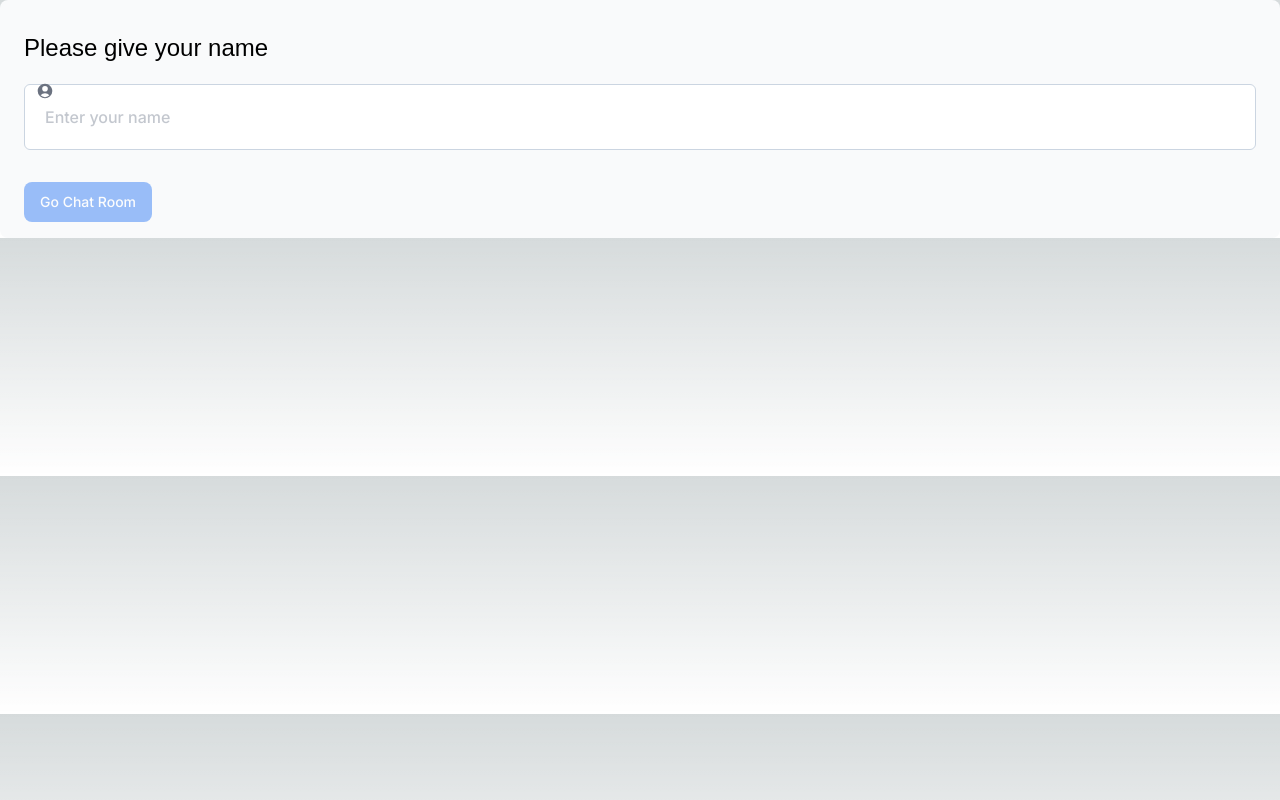
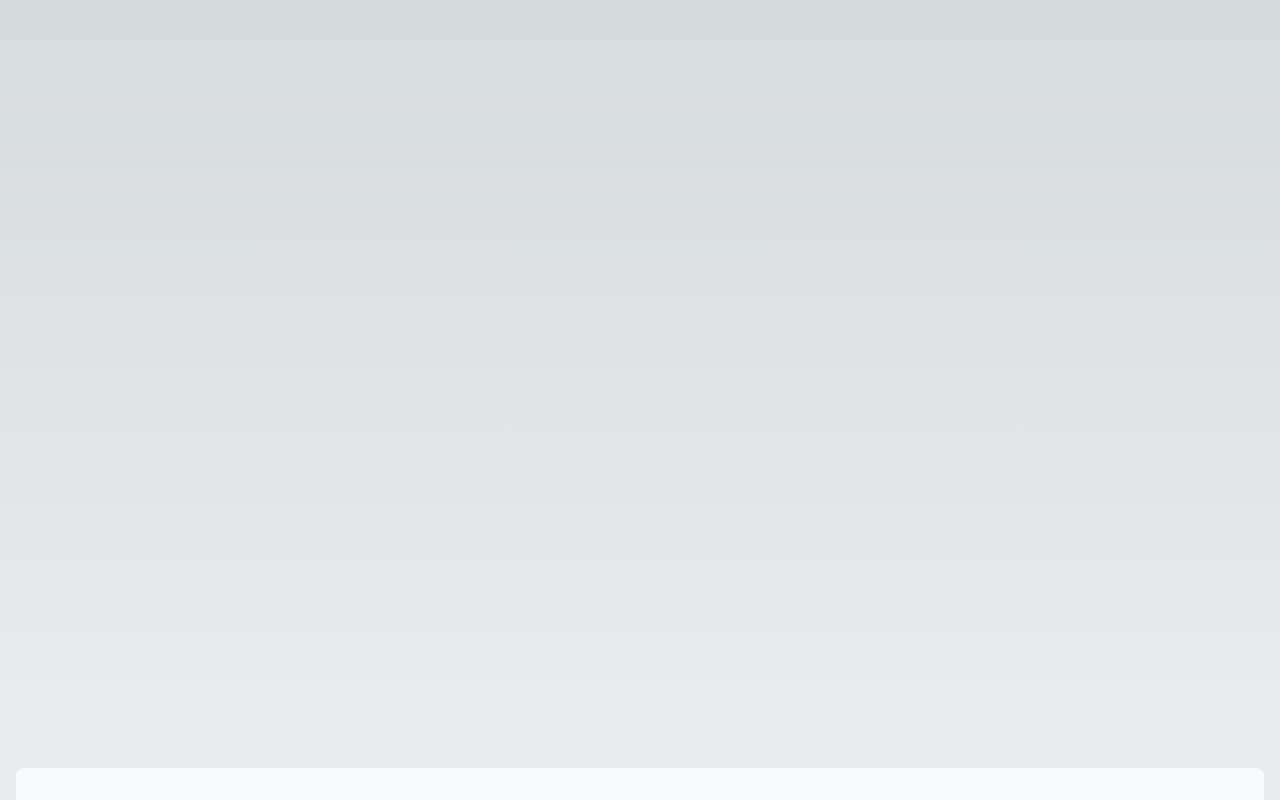
Before and after one commit to phamthituyettrinh-helios-aavn/helios-hackathon-topic1, a Next.js app: page /login in a window 1280 px wide. Shown: the top 800 px of the page. Built offline with nearby package versions, Linux system fonts and the light colour scheme; a web font is replaced by a local one.

Commit message:
Update ui

```diff
--- a/src/app/ui/common/input.tsx
+++ b/src/app/ui/common/input.tsx
@@ -1,6 +1,7 @@
 import React from 'react';
 import { useFormContext } from 'react-hook-form';
 import { lusitana } from '../fonts';
+import LogInFormStyle from '@/app/ui/login.module.scss';
 
 interface RequiredInputProps extends React.InputHTMLAttributes<HTMLInputElement> {
     children: React.ReactNode;
@@ -15,7 +16,7 @@ export function FormInput({ children, id, label, type, placeholder, validation,
     const errorMessage = errors[id]?.message?.toString();
 
     return (
-        <div className="flex flex-col w-full gap-2">
+        <div className={`${LogInFormStyle.form_container} flex flex-col w-full gap-2`}>
             <div className="flex justify-between">
                 <label htmlFor={id} className={`${lusitana.className} mb-3 text-2xl`}>
                     {label}
--- a/src/app/ui/login.module.scss
+++ b/src/app/ui/login.module.scss
@@ -1,33 +1,48 @@
+// .container {
+//     display: flex;
+//     flex-direction: column;
+//     // height: 100vh;
+//     justify-content: center;
+// }
+
+// .logInBoxName {
+//     display: flex;
+//     flex-direction: row;
+//     align-items: center;
+
+//     span {
+//         width: 25%;
+//     }
+
+//     input {
+//         height: 32px;
+//         width: 75%;
+//         padding-left: 8px;
+//         margin-left: 8px;
+//         border-radius: 8px;
+//     }
+// }
+
+// .logInButton {
+//     padding: 8px 16px;
+//     background: blue;
+//     color: white;
+//     margin-top: 16px;
+//     border-radius: 8px;
+//     margin: 16px 112px;
+// }
 .container {
-    display: flex;
-    flex-direction: column;
-    // height: 100vh;
-    justify-content: center;
-}
+    height: 100vh;
 
-.logInBoxName {
-    display: flex;
-    flex-direction: row;
-    align-items: center;
-
-    span {
-        width: 25%;
-    }
-
-    input {
-        height: 32px;
-        width: 75%;
-        padding-left: 8px;
-        margin-left: 8px;
-        border-radius: 8px;
+    form {
+        margin-top: 60%;
+        margin-right: 16px;
+        margin-left: 16px;
     }
 }
 
-.logInButton {
-    padding: 8px 16px;
-    background: blue;
-    color: white;
-    margin-top: 16px;
-    border-radius: 8px;
-    margin: 16px 112px;
+.form_container {
+    label {
+        color: brown;
+    }
 }
--- a/src/app/ui/user/user-form.tsx
+++ b/src/app/ui/user/user-form.tsx
@@ -5,6 +5,7 @@ import { useForm, FormProvider } from 'react-hook-form';
 import { CommonButton } from '@/app/ui/common/button';
 import { FormInput } from '@/app/ui/common/input';
 import { IUserModel } from '@/app/model/user.model';
+import LogInFormStyle from '@/app/ui/login.module.scss';
 import { useFormState } from 'react-dom';
 import { actionUserFormSubmit } from './user-action';
 
@@ -42,7 +43,7 @@ export default function UserForm({ actionLogin }: { actionLogin: any }) {
     formProps.setFocus('userName', { shouldSelect: true });
 
     return (
-        <>
+        <div className={LogInFormStyle.container}>
             <FormProvider {...formProps}>
                 <form onSubmit={e => e.preventDefault()}
                     noValidate className="space-y-3" >
@@ -67,6 +68,6 @@ export default function UserForm({ actionLogin }: { actionLogin: any }) {
                 </form >
 
             </FormProvider>
-        </>
+        </div>
     );
 }
```
